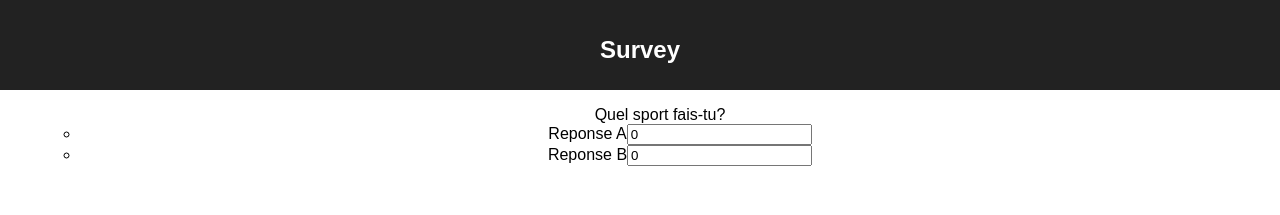
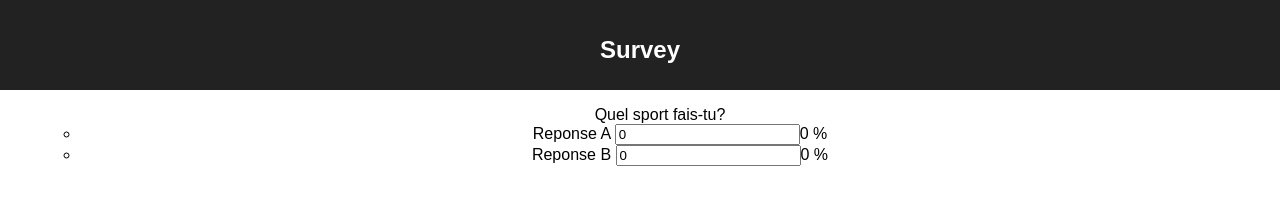
Before and after one commit to Zawartek/React-Survey, a React (Create React App) app: page / in a window 1280 px wide. Shown: the top 215 px of the page. Built offline with nearby package versions, Linux system fonts and the light colour scheme.

Commit message:
Correction pourcentage

```diff
--- a/src/App.js
+++ b/src/App.js
@@ -1,8 +1,8 @@
 import React, { Component } from 'react';
 
 import Choices from './components/Choices';
-import {defaultChoices} from './components/defaultChoices';
-import {choiceHelper} from './components/choiceHelper'
+import { defaultChoices } from './components/defaultChoices';
+import { choiceHelper } from './components/choiceHelper'
 
 import './App.css';
 
@@ -23,7 +23,7 @@ class App extends Component {
         </header>
         <ul>
           <span>Quel sport fais-tu?</span>
-          <Choices choices={this.state.choices} updateChoice={this.updateChoice}/>
+          <Choices choices={this.state.choices} updateChoice={this.updateChoice} />
         </ul>
       </div>
     );
@@ -31,14 +31,17 @@ class App extends Component {
 
   addChoiceToState = () => {
     this.state.choices.push({
-      id: Math.floor((Math.random * 10000)+1)
+      id: Math.floor((Math.random * 10000) + 1)
     })
   };
 
   updateChoice = (id, updatedNbVote) => {
-    const updatedChoices = choiceHelper.updateChoice(this.state.choices, id, updatedNbVote);
-    console.log(this.state.choices)
-    this.setState({choices:updatedChoices});
+
+    var arrayNbVote = Array.from(this.state.choices.map(c => (c.id === id) ? updatedNbVote : c.nbVote));
+    var totalNbVote = arrayNbVote.reduce(function (a, b) { return a + b }, 0);
+
+    const updatedChoices = choiceHelper.updateChoice(this.state.choices, id, updatedNbVote, totalNbVote);
+    this.setState({ choices: updatedChoices });
   }
 }
 
--- a/src/components/Choice.js
+++ b/src/components/Choice.js
@@ -4,17 +4,18 @@ import PropTypes from 'prop-types';
 
 const Choice = (props) => (
     <li key={props.id}>
-        <span>{props.value}
-            <input type="number" value={props.nbVote} min="0"
-                onChange={(e) => props.updateChoice(props.id, Number(e.target.value))}/>
-        </span>
+        <span>{props.value} </span>
+        <input type="number" value={props.nbVote} min="0"
+            onChange={(e) => props.updateChoice(props.id, Number(e.target.value))} />
+        <span>{props.percent} %</span>
     </li>
 )
 
 Choice.propTypes = {
-    id:PropTypes.number.isRequired,
-    value:PropTypes.string.isRequired,
-    nbVote:PropTypes.number.isRequired
+    id: PropTypes.number.isRequired,
+    value: PropTypes.string.isRequired,
+    nbVote: PropTypes.number.isRequired,
+    percent: PropTypes.number.isRequired
 }
 
 export default Choice;
--- a/src/components/choiceHelper.js
+++ b/src/components/choiceHelper.js
@@ -8,12 +8,16 @@ const choiceHelper = {
         }
     ],
 
-    updateChoice: (choices, updatedChoiceId, updatedNbVote) =>
+    updateChoice: (choices, updatedChoiceId, updatedNbVote, nbTotalVote) =>
         choices.map(c => c.id!==updatedChoiceId
-            ? c
+            ? {
+                ...c,
+                percent: (nbTotalVote === 0) ? 0 : Math.round(c.nbVote / nbTotalVote * 100)
+            }
             : {
                 ...c,
-                nbVote:updatedNbVote
+                nbVote: updatedNbVote,
+                percent: (nbTotalVote === 0) ? 0 :Math.round(updatedNbVote / nbTotalVote * 100)
             })
 };
 
--- a/src/components/defaultChoices.js
+++ b/src/components/defaultChoices.js
@@ -1,6 +1,6 @@
 const defaultChoices = [
-    {id:1, value:'Reponse A', nbVote:0},
-    {id:2, value:'Reponse B', nbVote:0},
+    {id:1, value:'Reponse A', nbVote:0, percent:0},
+    {id:2, value:'Reponse B', nbVote:0, percent:0},
 ]
 
 export {defaultChoices};
```
